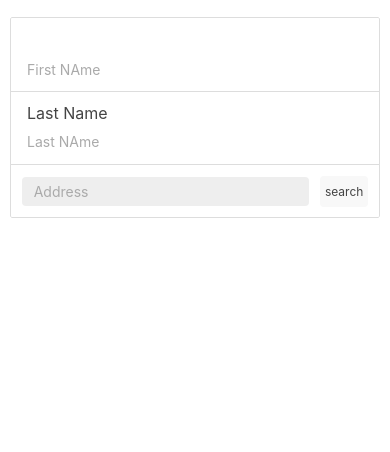
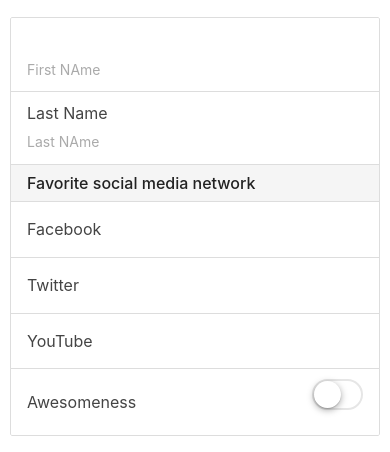
Before and after one commit to MYounas/myApp, a website: page www/index.html in a window 390 px wide. Shown: the part 170-622 px from the top of the page. Drawn offline with Linux system fonts and the light colour scheme; some packages are replaced by stand-ins of ours; files that its build step writes are made by us from their sources; files whose address does not match are found by name.

Commit message:
16 end
16 end

```diff
--- a/www/index.html
+++ b/www/index.html
@@ -50,11 +50,36 @@
                     <input type="text" placeholder="Last NAme">
                 </label>
 
-              <div class="item item-input-inset">
-                  <label class="item-input-wrapper">
-                      <input type="text" placeholder="Address">
+                <div class="item item-divider">Favorite social media network</div>
+
+                <label class="item item-radio">
+                    <input type="radio" name="spcial">
+                    <div class="item-content">Facebook</div>
+                    <i class="radio-icon ion-social-facebook"></i>
                 </label>
-                  <button class="button button-small">search</button>
+
+                <label class="item item-radio">
+                    <input type="radio" name="spcial">
+                    <div class="item-content">Twitter</div>
+                    <i class="radio-icon ion-social-twitter"></i>
+                </label>
+
+                <label class="item item-radio">
+                    <input type="radio" name="spcial">
+                    <div class="item-content">YouTube</div>
+                    <i class="radio-icon ion-social-youtube"></i>
+                </label>
+
+                <div class="item item-toggle">
+                    <span class="input-label">Awesomeness</span>
+                    <label class="toggle">
+                        <input type="checkbox">
+                        <div class="track">
+                            <div class="handle">
+
+                            </div>
+                        </div>
+                    </label>
                 </div>
 
             </div>
```
Lines whose indentation alone changed are shown as unchanged.
